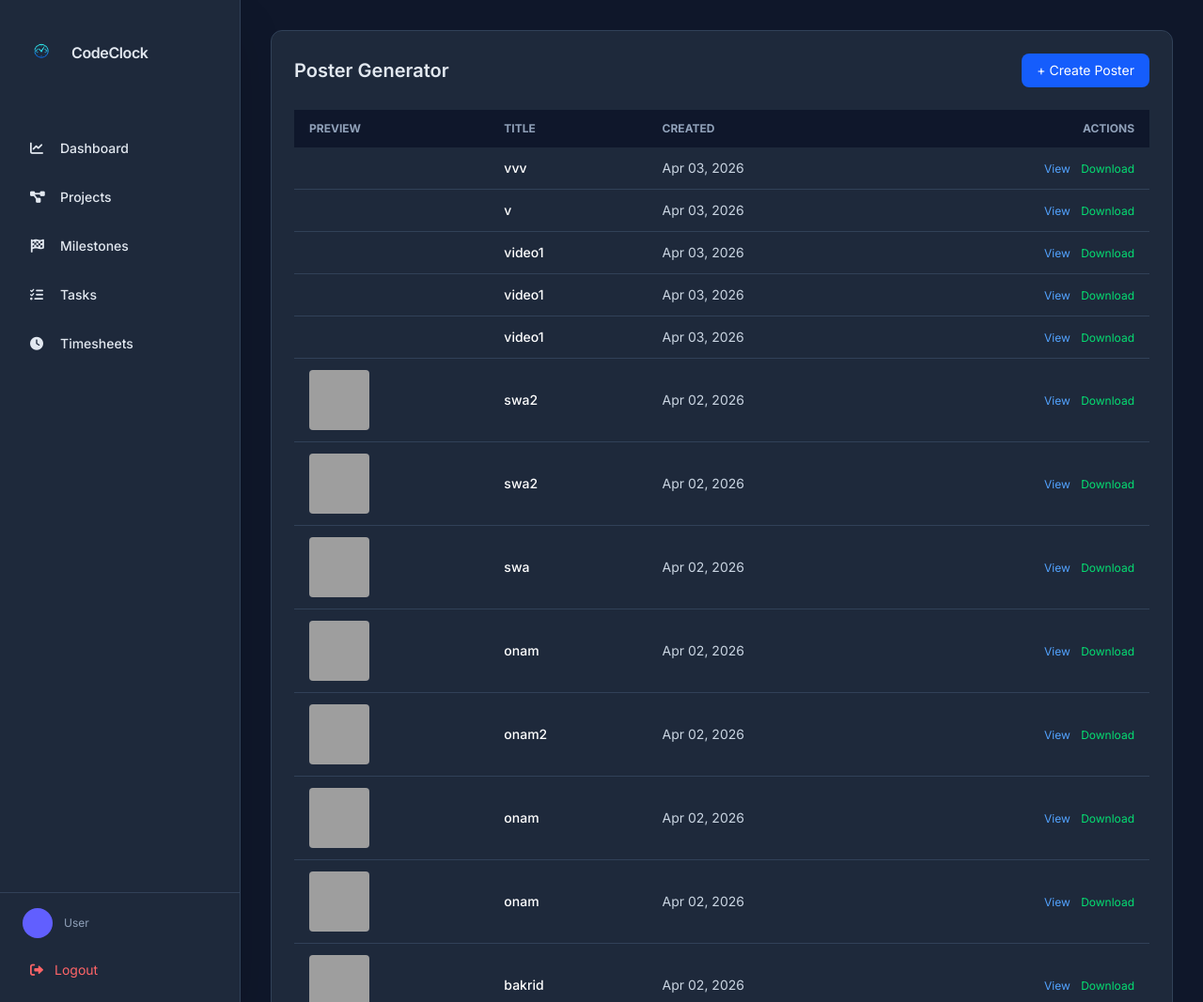
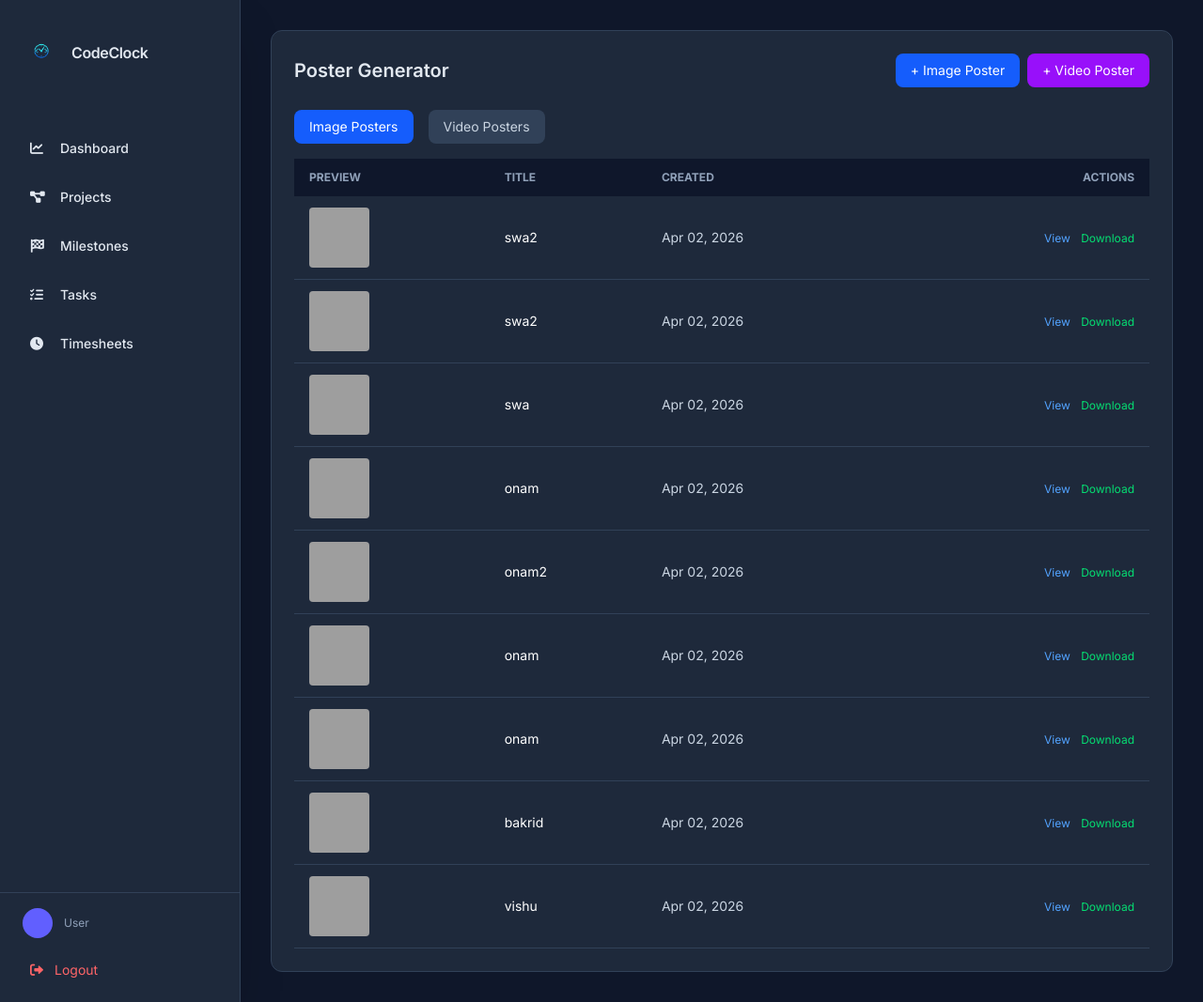
Before and after one commit to jasnamolkc/Timesheetmanagement-system-django, a Django app: page /poster/ in a window 1280 px wide. Shown: the whole page at 94% size. Run offline with Django 5.2, Linux system fonts and the light colour scheme; data comes from the database, SQL or seed files in the repository; both versions use the stored data as it was after the commit; style sheets or scripts are compiled from the project's sources; grey boxes are pictures that could not be loaded.

Commit message:
video poster

```diff
--- a/timesheet/forms.py
+++ b/timesheet/forms.py
@@ -346,3 +346,7 @@ class PosterForm(forms.ModelForm):
             field.widget.attrs.update({
                 "class": "w-full bg-slate-900 border border-slate-700 rounded-lg px-3 py-2 text-sm text-slate-200"
             })
+class VideoPosterForm(forms.ModelForm):
+    class Meta:
+        model = Poster
+        fields = ['title', 'logo', 'content_video']
--- a/timesheet/models.py
+++ b/timesheet/models.py
@@ -497,9 +497,18 @@ class Poster(models.Model):
     title = models.CharField(max_length=255)
     logo = models.ImageField(upload_to='logos/')
     content_image = models.ImageField(upload_to='content/')
+    content_video = models.FileField(upload_to='videos/content/', null=True, blank=True)
 
+    video_thumbnail = models.ImageField(
+        upload_to='videos/thumbnails/',
+        null=True,
+        blank=True
+    )
     instagram_image = models.ImageField(upload_to='posters/insta/', null=True, blank=True)
     whatsapp_image = models.ImageField(upload_to='posters/whatsapp/', null=True, blank=True)
     facebook_image = models.ImageField(upload_to='posters/facebook/', null=True, blank=True)
-
+     # 🔥 NEW OUTPUT VIDEOS
+    video_instagram = models.FileField(upload_to='videos/insta/', null=True, blank=True)
+    video_whatsapp = models.FileField(upload_to='videos/whatsapp/', null=True, blank=True)
+    video_facebook = models.FileField(upload_to='videos/facebook/', null=True, blank=True)
     created_at = models.DateTimeField(auto_now_add=True)
--- a/timesheet/templates/poster/poster_list.html
+++ b/timesheet/templates/poster/poster_list.html
@@ -9,9 +9,39 @@
     <div class="flex justify-between items-center mb-6">
         <h2 class="text-xl font-semibold">Poster Generator</h2>
 
+        <div class="flex gap-2">
             <a href="{% url 'create_poster' %}"
                class="bg-blue-600 hover:bg-blue-700 px-4 py-2 rounded-lg text-white text-sm">
-            + Create Poster
+                + Image Poster
+            </a>
+
+            <a href="{% url 'create_video_poster' %}"
+               class="bg-purple-600 hover:bg-purple-700 px-4 py-2 rounded-lg text-white text-sm">
+                + Video Poster
+            </a>
+        </div>
+    </div>
+
+    <!-- Toggle -->
+    <div class="mb-4 flex gap-4">
+        <a href="?type=image"
+           class="px-4 py-2 rounded-lg text-sm
+           {% if request.GET.type != 'video' %}
+               bg-blue-600 text-white
+           {% else %}
+               bg-slate-700 text-slate-300
+           {% endif %}">
+            Image Posters
+        </a>
+
+        <a href="?type=video"
+           class="px-4 py-2 rounded-lg text-sm
+           {% if request.GET.type == 'video' %}
+               bg-purple-600 text-white
+           {% else %}
+               bg-slate-700 text-slate-300
+           {% endif %}">
+            Video Posters
         </a>
     </div>
 
@@ -19,7 +49,6 @@
     <div class="overflow-x-auto">
         <table class="w-full text-sm text-left text-slate-300">
 
-            <!-- Head -->
             <thead class="text-xs uppercase bg-slate-900 text-slate-400">
                 <tr>
                     <th class="px-4 py-3">Preview</th>
@@ -29,50 +58,85 @@
                 </tr>
             </thead>
 
-            <!-- Body -->
             <tbody>
 
                 {% for poster in posters %}
+
+                    {% if request.GET.type == "video" %}
+                        {% if poster.content_video %}
+
                         <tr class="border-b border-slate-700 hover:bg-slate-900">
 
-                    <!-- Preview -->
                            <td class="px-4 py-3">
-                        {% if poster.instagram_image %}
-                            <img src="{{ poster.instagram_image.url }}"
-                                 class="w-16 h-16 object-cover rounded">
+                                {% if poster.video_thumbnail %}
+                                    <div class="relative w-20 h-16">
+                                        <img src="{{ poster.video_thumbnail.url }}"
+                                            class="w-20 h-16 object-cover rounded">
+
+                                        <!-- ▶ Play Icon -->
+                                        <div class="absolute inset-0 flex items-center justify-center">
+                                            <i class="fas fa-play text-white text-xs bg-black/50 px-2 py-1 rounded-full"></i>
+                                        </div>
+                                    </div>
+                                {% else %}
+                                    <span class="text-slate-500 text-xs">No Preview</span>
                                 {% endif %}
                             </td>
 
-                    <!-- Title -->
-                    <td class="px-4 py-3 font-medium text-white">
-                        {{ poster.title }}
-                    </td>
+                            <td class="px-4 py-3 text-white">{{ poster.title }}</td>
 
-                    <!-- Date -->
                             <td class="px-4 py-3">
                                 {{ poster.created_at|date:"M d, Y" }}
                             </td>
 
-                    <!-- Actions -->
                             <td class="px-4 py-3 text-right space-x-2">
+                                <a href="{% url 'poster_video_detail' poster.id %}"
+                                   class="text-purple-400 text-xs hover:underline">
+                                    View
+                                </a>
+                            </td>
 
+                        </tr>
+
+                        {% endif %}
+
+                    {% else %}
+                        {% if poster.instagram_image %}
+
+                        <tr class="border-b border-slate-700 hover:bg-slate-900">
+
+                            <td class="px-4 py-3">
+                                <img src="{{ poster.instagram_image.url }}"
+                                     class="w-16 h-16 object-cover rounded">
+                            </td>
+
+                            <td class="px-4 py-3 text-white">{{ poster.title }}</td>
+
+                            <td class="px-4 py-3">
+                                {{ poster.created_at|date:"M d, Y" }}
+                            </td>
+
+                            <td class="px-4 py-3 text-right space-x-2">
                                 <a href="{% url 'poster_detail' poster.id %}"
-                           class="text-blue-400 hover:underline text-xs">
+                                   class="text-blue-400 text-xs hover:underline">
                                     View
                                 </a>
 
                                 <a href="{% url 'download_all' poster.id %}"
-                           class="text-green-400 hover:underline text-xs">
+                                   class="text-green-400 text-xs hover:underline">
                                     Download
                                 </a>
-
                             </td>
 
                         </tr>
+
+                        {% endif %}
+                    {% endif %}
+
                 {% empty %}
                 <tr>
-                    <td colspan="4" class="px-4 py-6 text-center text-slate-400">
-                        No posters created yet.
+                    <td colspan="4" class="text-center py-6 text-slate-400">
+                        No posters found
                     </td>
                 </tr>
                 {% endfor %}
--- a/timesheet/urls.py
+++ b/timesheet/urls.py
@@ -60,4 +60,7 @@ urlpatterns = [
     path('poster/<int:pk>/', views.poster_detail, name='poster_detail'),
     path('poster/<int:pk>/download/', views.download_all, name='download_all'),
 
+    path('poster/video/create/', views.create_video_poster, name='create_video_poster'),
+    path('poster/video/<int:pk>/', views.poster_video_detail, name='poster_video_detail'),
+
 ]
--- a/timesheet/views.py
+++ b/timesheet/views.py
@@ -1241,3 +1241,31 @@ def download_all(request, pk):
 def poster_list(request):
     posters = Poster.objects.all().order_by('-id')
     return render(request, 'poster/poster_list.html', {'posters': posters})
+from django.shortcuts import render, redirect
+from .forms import VideoPosterForm
+from .utils import generate_video_posters,generate_video_thumbnail
+
+
+def create_video_poster(request):
+    if request.method == 'POST':
+        form = VideoPosterForm(request.POST, request.FILES)
+
+        if form.is_valid():
+            poster = form.save()
+            # ✅ Generate thumbnail (preview)
+            if poster.content_video:
+                generate_video_thumbnail(poster)
+            # 🔥 Generate video posters
+            generate_video_posters(poster)
+
+            return redirect('poster_video_detail', pk=poster.id)
+        else:
+            print(form.errors)  # DEBUG (remove later)
+
+    else:
+        form = VideoPosterForm()
+
+    return render(request, 'poster/create_video.html', {'form': form})
+def poster_video_detail(request, pk):
+    poster = Poster.objects.get(pk=pk)
+    return render(request, 'poster/poster_video_detail.html', {'poster': poster})
```
Also changed, not shown: timesheet/admin.py (+111 -10 lines), timesheet/templates/poster/create_video.html (added, +23 -0 lines), timesheet/templates/poster/poster_video_detail.html (added, +139 -0 lines), timesheet/utils.py (+134 -0 lines), db.sqlite3, timesheet/migrations/0015_poster_content_video_poster_video_facebook_and_more.py (added), timesheet/migrations/0016_poster_video_thumbnail.py (added). Lines whose indentation alone changed are shown as unchanged.
